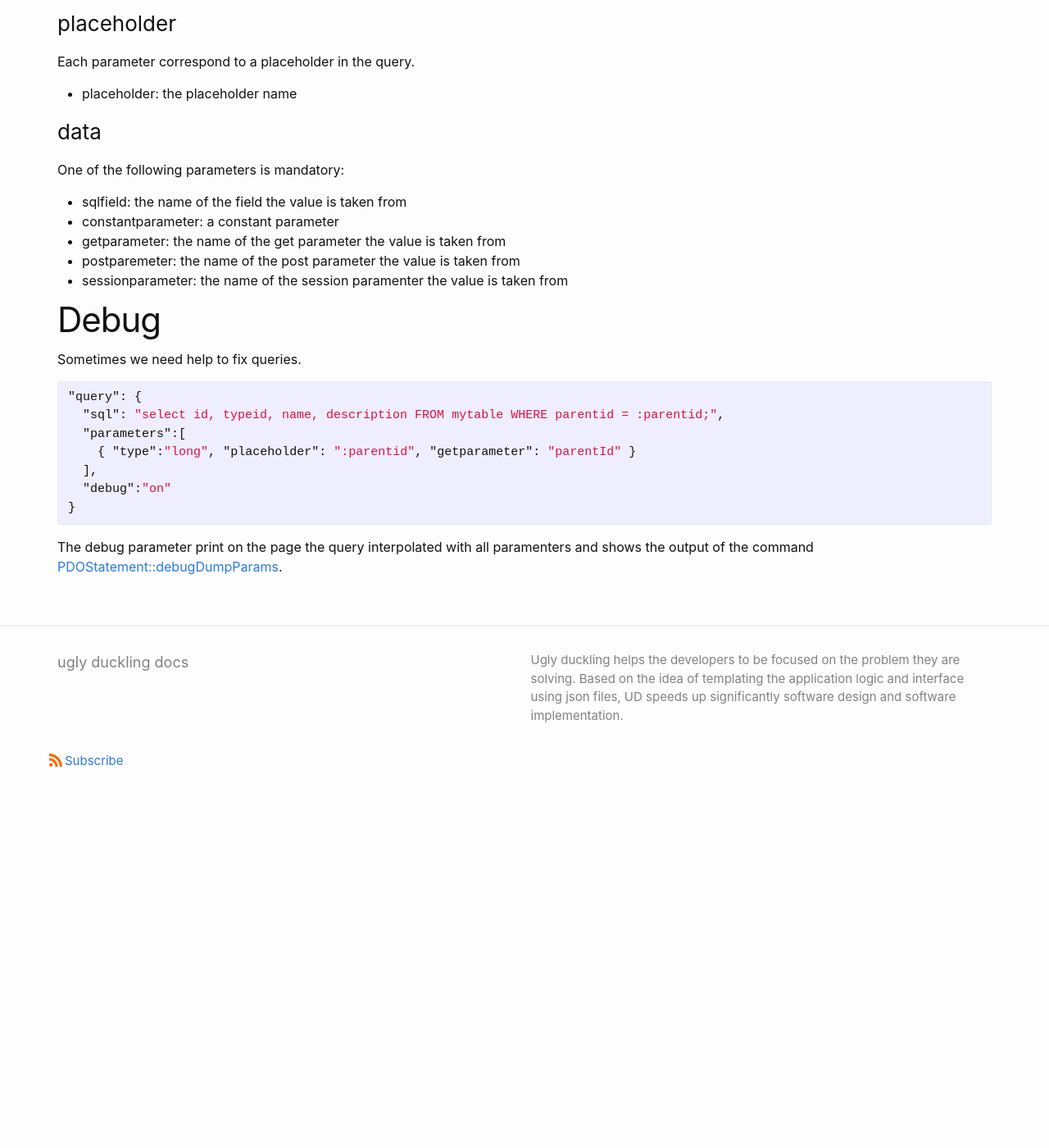
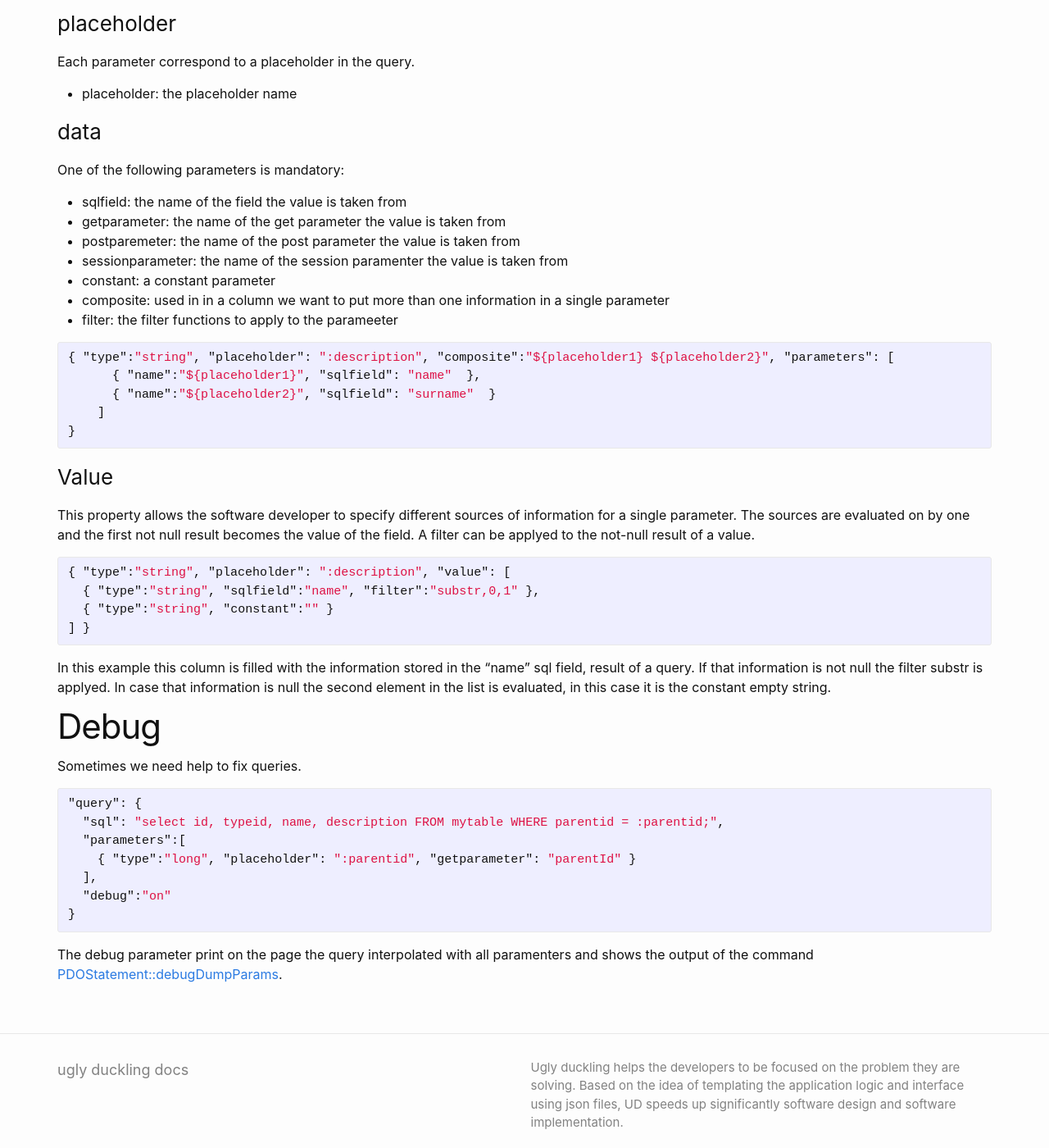
Before and after one commit to fabiomattei/uddocs, a Jekyll site: the page built from _docs/query.md, in a window 1280 px wide and 1400 px high, scrolled down 923 px. Shown: the whole window at 82% size. Built offline with Jekyll 4.4.1, drawn with Linux system fonts in a browser that asks for light colours; before the commit the page ends 1908 px from its top, so only the background shows below that.

Commit message:
imroving queries documentation

```diff
--- a/_docs/query.md
+++ b/_docs/query.md
@@ -51,10 +51,33 @@ Each parameter correspond to a placeholder in the query.
 One of the following parameters is mandatory:
 
 * sqlfield: the name of the field the value is taken from
-* constantparameter: a constant parameter
 * getparameter: the name of the get parameter the value is taken from
 * postparemeter: the name of the post parameter the value is taken from
 * sessionparameter: the name of the session paramenter the value is taken from
+* constant: a constant parameter
+* composite: used in in a column we want to put more than one information in a single parameter
+* filter: the filter functions to apply to the parameeter
+
+{% highlight json %}
+{ "type":"string", "placeholder": ":description", "composite":"${placeholder1} ${placeholder2}", "parameters": [
+      { "name":"${placeholder1}", "sqlfield": "name"  },
+      { "name":"${placeholder2}", "sqlfield": "surname"  }
+    ]
+}
+{% endhighlight %}
+
+### Value
+This property allows the software developer to specify different sources of information for a single parameter. The sources
+are evaluated on by one and the first not null result becomes the value of the field. A filter can be applyed to the not-null result of a value.
+
+{% highlight json %}
+{ "type":"string", "placeholder": ":description", "value": [
+  { "type":"string", "sqlfield":"name", "filter":"substr,0,1" },
+  { "type":"string", "constant":"" }
+] }
+{% endhighlight %}
+
+In this example this column is filled with the information stored in the "name" sql field, result of a query. If that information is not null the filter substr is applyed. In case that information is null the second element in the list is evaluated, in this case it is the constant empty string.
 
 # Debug
 
```
